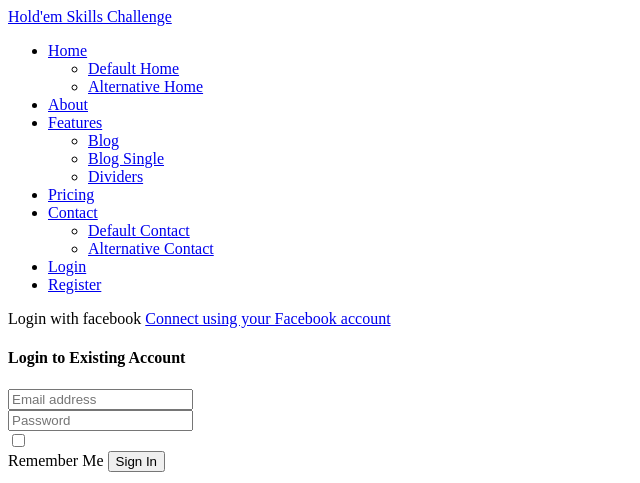
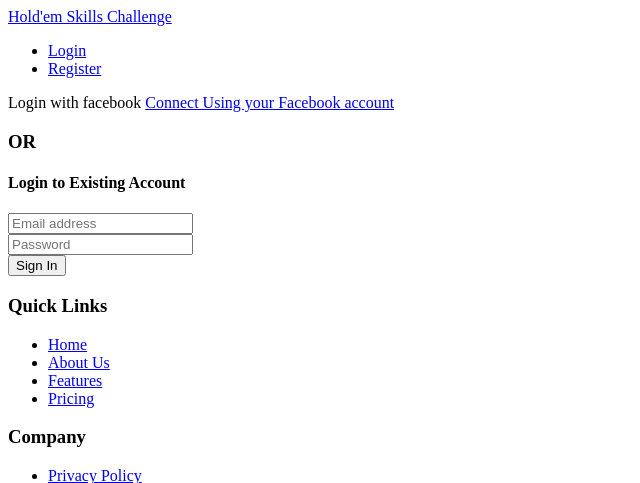
Before and after one commit to mizdflop/dev_new, a CakePHP app: the page made by app/View/Users/login.ctp in a window 1280 px wide. Shown: the top 483 px of the page, without its empty margins (0-640 px from the left). Run offline with PHP 8.4 and a stand-in for CakePHP, Linux system fonts and the light colour scheme; the template is opened without the code that fills it, so the values that code supplies are empty; form fields are guessed from the names that the template uses; some libraries are stand-ins or nearby versions.

Commit message:
login page and header fix

```diff
--- a/app/View/Layouts/default.ctp
+++ b/app/View/Layouts/default.ctp
@@ -89,6 +89,7 @@
           <?php endif; ?>
 		  <div class="nav-collapse collapse">
             <ul class="nav pull-right animated">
+            	<!--
 			  <li class="dropdown active">
 			    <a class="dropdown-toggle" data-toggle="dropdown" role="button" href="#">Home <b class="caret"></b></a>
 				<ul class="dropdown-menu" role="menu">
@@ -113,6 +114,7 @@
 				  <li><a href="#" tabindex="-1">Alternative Contact</a></li>
 				</ul>
 			  </li>
+			   -->
 			  <?php if(empty($auth)): ?>
 			  <li><a href="/users/login">Login</a></li>
 			  <li><a href="/users/signup">Register</a></li>
--- a/app/View/Users/login.ctp
+++ b/app/View/Users/login.ctp
@@ -15,8 +15,10 @@
 	<div class="span12">
 
 		<div class="form-extra clearfix">
-			Login with facebook <a href="/auth/login/facebook" class="social facebook-button" >Connect using your Facebook account</a>
+			Login with facebook <a href="/auth/login/facebook" class="social facebook-button" style="font-size:16px;">Connect Using your Facebook account</a>
 		</div>
+
+		<h3>OR</h3>
 
 		<div class="well well-form txt-lefty">
 			<h4>Login to Existing Account</h4>
@@ -45,9 +47,11 @@
 				));
             ?>
 			<div class="form-actions">
+				<!--
 				<label class="checkbox"> <?php echo $this->Form->input('remember', array('type' => 'checkbox','label' => false,'div' => false)); ?>
 					Remember Me
 				</label>
+				 -->
 				<button class="btn btn-primary" type="submit">Sign In</button>
 			</div>
 			<?php echo $this->Form->end(); ?>
--- a/app/webroot/css/style.css
+++ b/app/webroot/css/style.css
@@ -30,7 +30,7 @@ a.facebook-button {
     background: url("/ico/icons_badges_bullets.png") no-repeat scroll 4px 1px #3B5998;
     color: white;
     font-size: 13px;
-    padding: 13px 13px 13px 46px;
+    padding: 10px 10px 10px 42px;
     text-transform: none;
 	border-radius: 6px 6px 6px 6px;
 	color: white;
```
